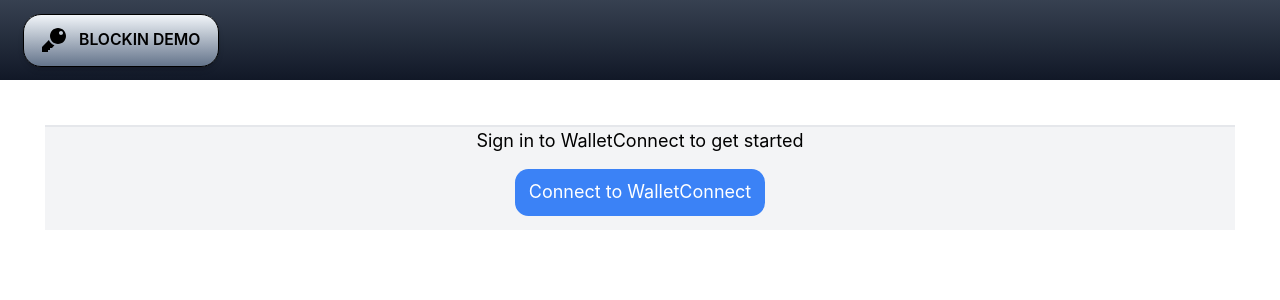
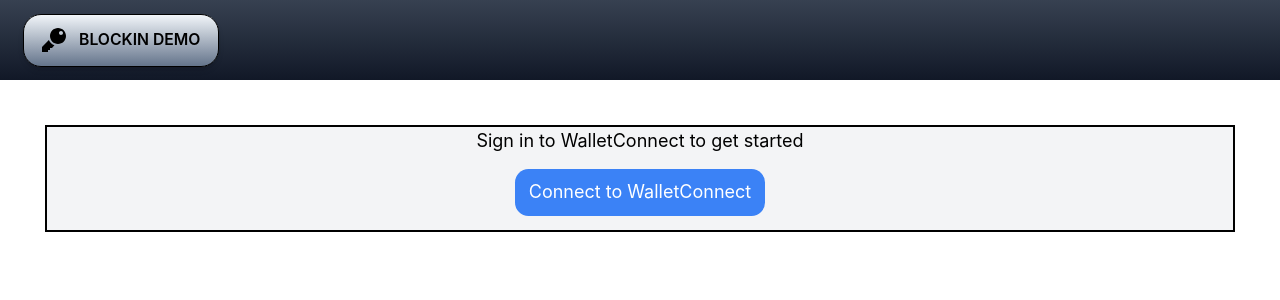
Before and after one commit to matt-davison/blockin-demo, a Next.js app: page / in a window 1280 px wide. Shown: the top 300 px of the page. Built offline with nearby package versions, Linux system fonts and the light colour scheme; what algosdk would draw is missing.

Commit message:
removed even more components from the algorand example

```diff
--- a/components/Wallet/AccountAssets.tsx
+++ /dev/null
@@ -1,38 +0,0 @@
-import { IAssetData } from "../../helpers/types";
-import { formatBigNumWithDecimals } from "../../helpers/utilities";
-
-const AccountAssets = (props: { assets: IAssetData[] }) => {
-  const { assets } = props;
-
-  const nativeCurrency = assets.find((asset: IAssetData) => asset && asset.id === 0) || {
-    id: 0,
-    amount: BigInt(0),
-    creator: "",
-    frozen: false,
-    decimals: 6,
-    name: "Algo",
-    unitName: "Algo",
-  };
-
-  const tokens = assets.filter((asset: IAssetData) => asset && asset.id !== 0);
-
-  return (
-    <div>
-      <div key={nativeCurrency.id} className="flex mx-5">
-        <p>Asset Name: &nbsp; {nativeCurrency.name}</p>
-        <div className="flex-grow" />
-        <p>{`${formatBigNumWithDecimals(nativeCurrency.amount, nativeCurrency.decimals)} ${nativeCurrency.unitName || "units"}`}</p>
-      </div>
-
-      {tokens.map(token => (
-        <div key={token.id} className="flex mx-5">
-          <p>Asset Name: &nbsp; {token.name}</p>
-          <div className="flex-grow" />
-          <p>{`${formatBigNumWithDecimals(token.amount, token.decimals)} ${token.unitName || "units"}`}</p>
-        </div>
-      ))}
-    </div>
-  );
-};
-
-export default AccountAssets;
--- a/components/Wallet/Header.tsx
+++ /dev/null
@@ -1,68 +0,0 @@
-// import Image from 'next/image'
-import * as PropTypes from "prop-types";
-import { ellipseAddress } from "../../helpers/utilities";
-import { ChainType } from "../../helpers/api";
-
-interface IHeaderProps {
-  killSession: () => unknown;
-  connected: boolean;
-  address: string;
-  chain: ChainType;
-  chainUpdate: (newChain: ChainType) => unknown;
-}
-
-function stringToChainType(s: string): ChainType {
-  switch (s) {
-    case ChainType.MainNet.toString():
-      return ChainType.MainNet;
-    case ChainType.TestNet.toString():
-      return ChainType.TestNet;
-    default:
-      throw new Error(`Unknown chain selected: ${s}`);
-  }
-}
-
-const Header = (props: IHeaderProps) => {
-  const { killSession, connected, address, chain, chainUpdate } = props;
-  // const seed = address.toLowerCase() || "";
-  // const imgUrl = window.blockies
-  //   .create({
-  //     seed,
-  //   })
-  //   .toDataURL();
-
-  return (
-    <div className="border">
-      {connected && (
-        <div className="bg-gray-200">
-          <p>
-            Connected to: &nbsp;
-            <select
-              onChange={event => chainUpdate(stringToChainType(event.target.value))}
-              value={chain}
-            >
-              <option value={ChainType.TestNet}>Algorand TestNet</option>
-              <option value={ChainType.MainNet}>Algorand MainNet</option>
-            </select>
-          </p>
-        </div>
-      )}
-      {address && (
-        <div className="bg-gray-300">
-          {/* <Image src={imgUrl} alt={address} /> */}
-          <p>{ellipseAddress(address)}</p>
-          <button onClick={killSession} className='bg-red-500 px-3 py-2 font-bold rounded-xl'>
-            Disconnect
-          </button>
-        </div>
-      )}
-    </div>
-  );
-};
-
-Header.propTypes = {
-  killSession: PropTypes.func.isRequired,
-  address: PropTypes.string,
-};
-
-export default Header;
--- a/components/Wallet/Wallet.tsx
+++ b/components/Wallet/Wallet.tsx
@@ -5,11 +5,10 @@
 import { formatJsonRpcRequest } from "@json-rpc-tools/utils";
 import algosdk from "algosdk";
 import Modal from "./Modal";
-import Header from "./Header";
 import { apiGetAccountAssets, apiSubmitTransactions, ChainType } from "../../helpers/api";
 import { IAssetData, IWalletTransaction, SignTxnParams } from "../../helpers/types";
-import AccountAssets from "./AccountAssets";
 import { Scenario, scenarios, signTxnWithTestAccount } from "../../scenarios";
+import { ellipseAddress, formatBigNumWithDecimals } from "helpers/utilities";
 
 interface IResult {
   method: string;
@@ -369,6 +368,17 @@
     });
   }
 
+  private stringToChainType(s: string): ChainType {
+    switch (s) {
+      case ChainType.MainNet.toString():
+        return ChainType.MainNet;
+      case ChainType.TestNet.toString():
+        return ChainType.TestNet;
+      default:
+        throw new Error(`Unknown chain selected: ${s}`);
+    }
+  }
+
   public render = () => {
     const {
       chain,
@@ -382,42 +392,103 @@
       result,
     } = this.state;
 
+    const nativeCurrency = assets.find((asset: IAssetData) => asset && asset.id === 0) || {
+      id: 0,
+      amount: BigInt(0),
+      creator: "",
+      frozen: false,
+      decimals: 6,
+      name: "Algo",
+      unitName: "Algo",
+    };
+
+    const tokens = assets.filter((asset: IAssetData) => asset && asset.id !== 0);
+
     return (
       <>
         <div className="relative">
-          <div>
-            <Header
-              connected={connected}
-              address={address}
-              killSession={this.killSession}
-              chain={chain}
-              chainUpdate={this.chainUpdate}
-            />
-            <div>
-              {fetching && <p>Loading...</p>}
-              {!address && !assets.length ?
+          {fetching && <p>Loading...</p>}
+
+          <div className="border-2 border-black">
+            {!connected || !address ? (
+              <>
                 <div className="bg-gray-100">
                   <h3>Sign in to WalletConnect to get started</h3>
-                  <button onClick={this.walletConnectInit} className='bg-blue-500 rounded-xl text-white px-3 py-2 my-3'>
+                  <button
+                    onClick={this.walletConnectInit}
+                    className="bg-blue-500 rounded-xl text-white px-3 py-2 my-3"
+                  >
                     Connect to WalletConnect
                   </button>
-                </div> :
+                </div>
+              </>
+            ) : (
+              <>
+                <div className="flex bg-blue-200 px-3 py-2">
+                  <div className="text-left">
+                    <p>Connected to:</p>
+                    <select
+                      onChange={event =>
+                        this.chainUpdate(this.stringToChainType(event.target.value))
+                      }
+                      value={chain}
+                    >
+                      <option value={ChainType.TestNet}>Algorand TestNet</option>
+                      <option value={ChainType.MainNet}>Algorand MainNet</option>
+                    </select>
+                  </div>
+                  <div className="flex-grow" />
+                  <div>
+                    {/* <Image src={imgUrl} alt={address} /> */}
+                    <p>{ellipseAddress(address)}</p>
+                    <button
+                      onClick={this.killSession}
+                      className="bg-red-500 px-3 py-2 font-bold rounded-xl"
+                    >
+                      Disconnect
+                    </button>
+                  </div>
+                </div>
+
                 <div className="border-2 border-black">
                   <h3>Balances</h3>
-                  <AccountAssets assets={assets} />
+                  <div className="bg-gray-200">
+                    <div key={nativeCurrency.id} className="flex mx-5">
+                      <p>Asset Name: &nbsp; {nativeCurrency.name}</p>
+                      <div className="flex-grow" />
+                      <p>{`${formatBigNumWithDecimals(
+                        nativeCurrency.amount,
+                        nativeCurrency.decimals,
+                      )} ${nativeCurrency.unitName || "units"}`}</p>
+                    </div>
+
+                    {tokens.map(token => (
+                      <div key={token.id} className="flex mx-5">
+                        <p>Asset Name: &nbsp; {token.name}</p>
+                        <div className="flex-grow" />
+                        <p>{`${formatBigNumWithDecimals(
+                          token.amount,
+                          token.decimals,
+                        )} ${token.unitName || "units"}`}</p>
+                      </div>
+                    ))}
+                  </div>
+
                   <h3>Actions</h3>
                   <div className="bg-gray-200">
                     {scenarios.map(({ name, scenario }) => (
-                      <button className='bg-blue-500 rounded-xl text-white px-3 py-2 m-3'
+                      <button
+                        className="bg-blue-500 rounded-xl text-white px-3 py-2 m-3"
                         key={name}
-                        onClick={() => this.signTxnScenario(scenario)}>
+                        onClick={() => this.signTxnScenario(scenario)}
+                      >
                         {name}
                       </button>
                     ))}
                   </div>
                 </div>
-              }
-            </div>
+              </>
+            )}
           </div>
 
           <Modal show={showModal} toggleModal={this.toggleModal}>
@@ -488,4 +559,4 @@
   };
 }
 
-export default Wallet
+export default Wallet;
```
